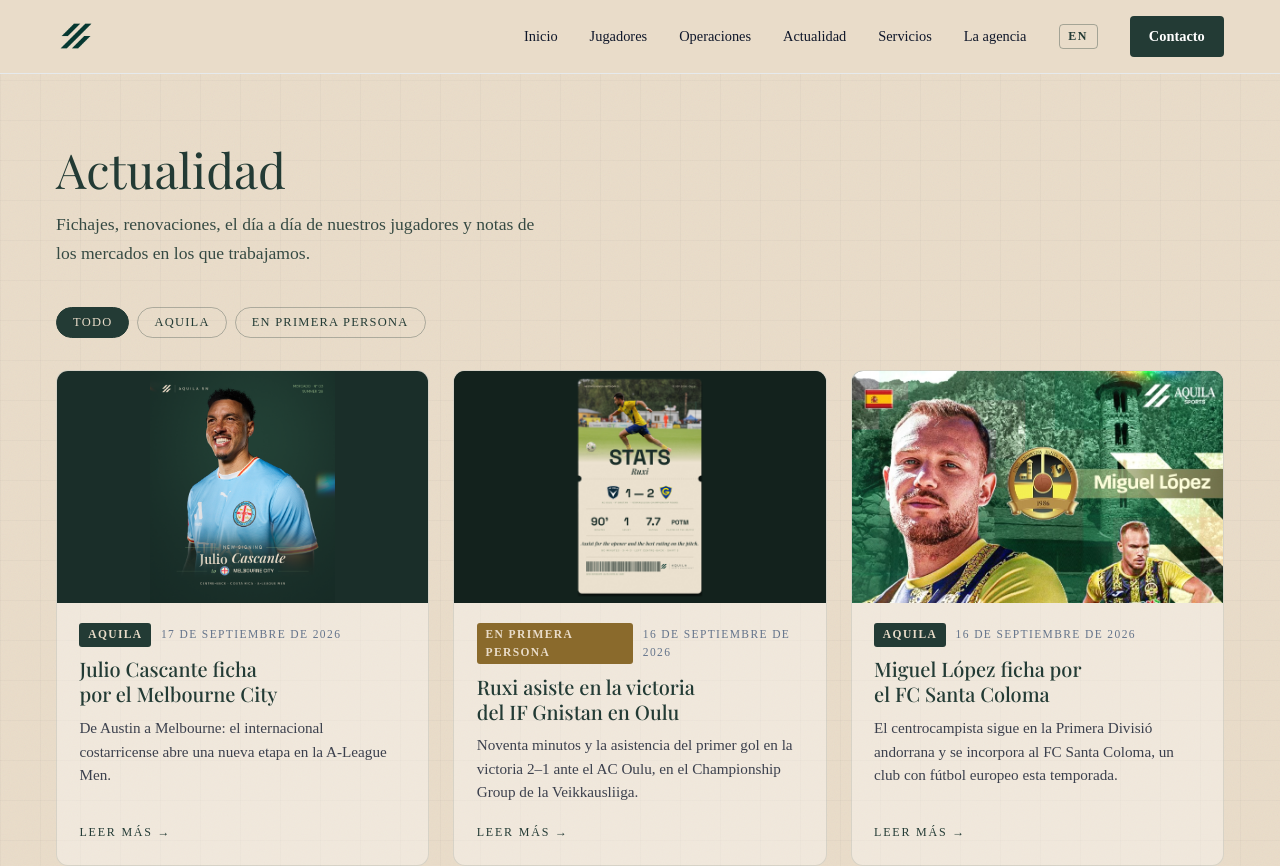
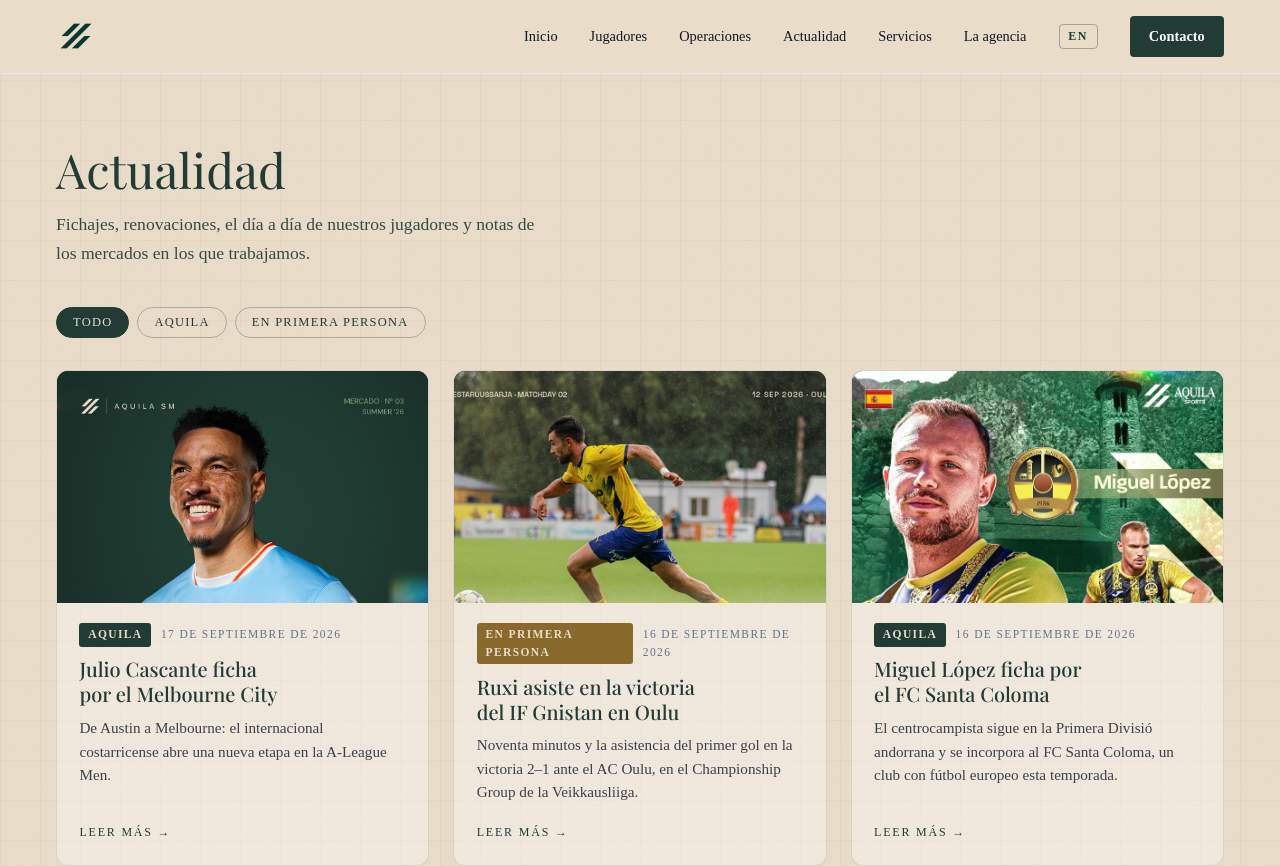
Before and after one commit to Jjuantegui/Aquila-Web, a Next.js app: page /es/news in a window 1280 px wide. Shown: the top 866 px of the page. Built offline with nearby package versions, Linux system fonts and the light colour scheme.

Commit message:
Fill Julio and Ruxi news thumbnails with focused artwork crops

```diff
--- a/src/components/news/News.module.css
+++ b/src/components/news/News.module.css
@@ -363,3 +363,14 @@
 .artworkImage { background: #1A2E29; }
 .artworkImage img { object-fit: contain; }
 .card:hover .artworkImage img { transform: none; }
+
+/* Crop embedded artwork margins only in thumbnails; articles retain the full image. */
+.croppedImage img {
+    position: absolute;
+    width: calc(100% * var(--thumbnail-scale));
+    height: calc(100% * var(--thumbnail-scale));
+    max-width: none;
+    left: calc((1 - var(--thumbnail-scale)) * 50%);
+    top: var(--thumbnail-top);
+}
+.card:hover .croppedImage img { transform: none; }
--- a/src/components/news/NewsCard.js
+++ b/src/components/news/NewsCard.js
@@ -26,7 +26,8 @@ const NewsCard = ({ item, lang, dict, compact = false }) => {
 
     return (
         <Link href={href} className={styles.card}>
-            <div className={`${styles.cardImage} ${item.imageFit === 'contain' ? styles.artworkImage : ''}`}>
+            <div className={`${styles.cardImage} ${item.imageFit === 'contain' ? styles.artworkImage : ''} ${item.thumbnailCrop ? styles.croppedImage : ''}`}
+                style={item.thumbnailCrop ? { '--thumbnail-scale': item.thumbnailCrop.scale, '--thumbnail-top': item.thumbnailCrop.top } : undefined}>
                 <img src={newsImage(item)} alt={item.title[lang] || item.title.en} loading="lazy" />
             </div>
             <div className={styles.cardBody}>
--- a/src/data/news.js
+++ b/src/data/news.js
@@ -24,7 +24,6 @@ export const news = [
         playerIds: [8],
         dealId: 13,
         image: '/assets/news/julio-cascante-melbourne-signing.png',
-        imageFit: 'contain',
         source: { name: 'Melbourne City FC', url: 'https://melbournecityfc.com.au/news/20260917-cascante-signs/' },
         tags: ['Signing', 'Australia', 'A-League Men'],
         title: {
@@ -83,6 +82,7 @@ export const news = [
         playerIds: [7],
         dealId: 10,
         image: '/assets/news/ruxi-stats-oulu.png',
+        thumbnailCrop: { scale: 3.5, top: '-13%' },
         tags: ['Stats', 'Veikkausliiga', 'Finland'],
         title: {
             en: 'Ruxi assists in IF Gnistan\'s win in Oulu',
```
